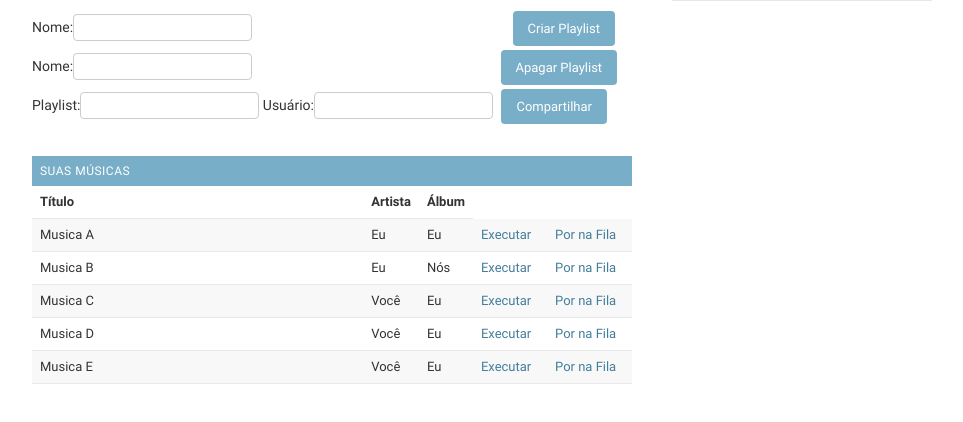
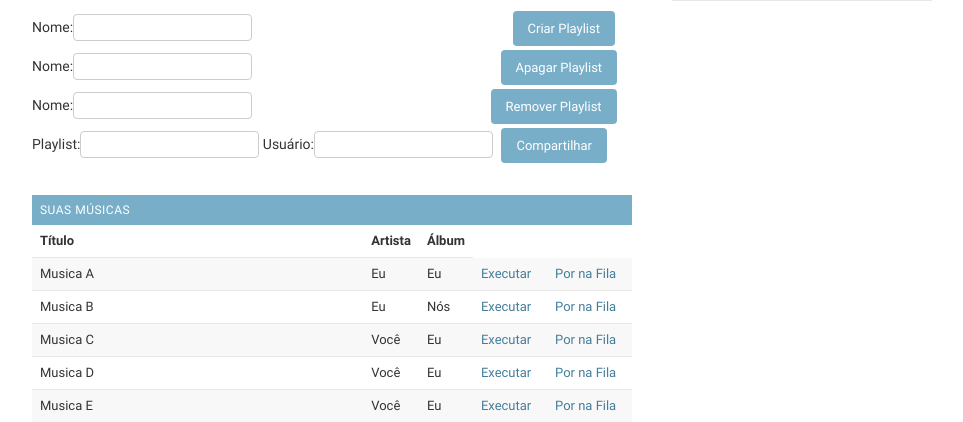
Before and after one commit to bvm810/Sistemas-Operacionais, a Django app: page /autofalante/home/ in a window 1280 px wide. Shown: the part 1011-1433 px from the top of the page, without its empty margins (8-971 px from the left). Before the commit the page ends 1395 px from the top, so only its background shows below. Run offline with Django 3.2, Linux system fonts and the light colour scheme; a user stored in the database is signed in; data comes from the database, SQL or seed files in the repository; both versions use the stored data as it was after the commit.

Commit message:
Adicionada remoção de playlists

```diff
--- a/autofalante/admin.py
+++ b/autofalante/admin.py
@@ -21,13 +21,17 @@ class PlaylistAdmin(admin.ModelAdmin):
 	list_filter = ['creation_date']
 	search_fields = ['playlist_title']
 
+class PlaylistInline(admin.TabularInline):
+	model = Playlist
+	extra = 1
+
 class ListenerInline(admin.StackedInline):
 	model = Listener
 	can_delete = False
 	verbose_name_plural = 'ouvintes'
 
 class UserAdmin(BaseUserAdmin):
-	inlines = (ListenerInline, )
+	inlines = (ListenerInline, PlaylistInline, )
 
 
 admin.site.unregister(User)
--- a/autofalante/forms.py
+++ b/autofalante/forms.py
@@ -29,7 +29,10 @@ class PlaylistDeletionForm(forms.Form):
 		user = self.fields['username'].initial
 
 		if(User.objects.get(username = user).listener.playlists.filter(playlist_title = data).count()==0):
-			raise ValidationError('Playlist inexistente ou não pertence ao usuário')
+			raise ValidationError('Playlist inexistente ou não disponível ao usuário')
+
+		if(Playlist.objects.get(playlist_title = data).creator != User.objects.get(username = user)):
+			raise ValidationError('Usuário não é o criador dessa playlist. Utilizar remoção')
 
 		return data
 
@@ -56,6 +59,27 @@ class PlaylistSharingForm(forms.Form):
 		user = self.fields['original_user'].initial
 
 		if(User.objects.get(username = user).listener.playlists.filter(playlist_title = data).count()==0):
-			raise ValidationError('Playlist inexistente ou não pertence ao usuário')
+			raise ValidationError('Playlist inexistente ou não disponível ao usuário')
 
 		return data
+
+class PlaylistRemovalForm(forms.Form):
+	playlist_name = forms.CharField(label = 'Nome', max_length = 200)
+	username = forms.CharField(max_length = 200, widget = forms.HiddenInput())
+
+	def __init__(self, *args, **kwargs):
+		self.request = kwargs.pop("request")
+		super(PlaylistRemovalForm, self).__init__(*args,**kwargs)
+		self.fields['username'].initial = self.request.user.username
+
+	def clean_playlist_name(self):
+		data = self.cleaned_data['playlist_name']
+		user = self.fields['username'].initial
+
+		if(User.objects.get(username = user).listener.playlists.filter(playlist_title = data).count()==0):
+			raise ValidationError('Playlist inexistente ou não disponível ao usuário')
+
+		if(Playlist.objects.get(playlist_title = data).creator == User.objects.get(username = user)):
+			raise ValidationError('Usuário é o criador dessa playlist. Apague a playlist')
+
+		return data
--- a/autofalante/models.py
+++ b/autofalante/models.py
@@ -11,6 +11,7 @@ class Playlist(models.Model):
 	#de criação
 	playlist_title = models.CharField('nome', max_length = 200)
 	creation_date = models.DateTimeField('data de criação')
+	creator = models.ForeignKey(User, on_delete = models.CASCADE)
 	def __str__(self):
 		return self.playlist_title
 
--- a/autofalante/templates/autofalante/home.html
+++ b/autofalante/templates/autofalante/home.html
@@ -46,6 +46,11 @@
   		{% csrf_token %}
   		{{ deletion_form }}
   		<input style="margin-left:245px;" type="submit" name="delete" value="Apagar Playlist"/>
+	</form>
+	<form method="post">
+  		{% csrf_token %}
+  		{{ removal_form }}
+  		<input style="margin-left:235px;" type="submit" name="remove" value="Remover Playlist"/>
 	</form>
 	<form method="post">
   		{% csrf_token %}
--- a/autofalante/views.py
+++ b/autofalante/views.py
@@ -9,7 +9,7 @@ from django.template import loader
 from django.core.exceptions import ValidationError
 from django.contrib.auth.models import User
 from .models import Playlist, Musica, Listener
-from .forms import PlaylistCreationForm, PlaylistDeletionForm, PlaylistSharingForm
+from .forms import PlaylistCreationForm, PlaylistDeletionForm, PlaylistSharingForm, PlaylistRemovalForm
 
 COMMANDS_PLAYLIST_ID = 6
 ALL_SONGS_PLAYLIST_ID = 1
@@ -34,10 +34,12 @@ def home(request):
         creation_form = PlaylistCreationForm(request.POST)
         deletion_form = PlaylistDeletionForm(request = request)
         sharing_form = PlaylistSharingForm(request = request)
+        removal_form = PlaylistRemovalForm(request = request)
         if (creation_form.is_valid()):
             new_playlist = Playlist(
                 playlist_title = creation_form.cleaned_data['playlist_name'],
                 creation_date = timezone.now(),
+                creator = u
             )
             new_playlist.save()
             u.listener.playlists.add(new_playlist)
@@ -46,6 +48,7 @@ def home(request):
         deletion_form = PlaylistDeletionForm(data = request.POST, request = request)
         creation_form = PlaylistCreationForm()
         sharing_form = PlaylistSharingForm(request = request)
+        removal_form = PlaylistRemovalForm(request = request)
         if (deletion_form.is_valid()):
             deleted_playlist = Playlist.objects.get(playlist_title = deletion_form.cleaned_data['playlist_name'])
             deleted_playlist.delete()
@@ -54,15 +57,26 @@ def home(request):
         deletion_form = PlaylistDeletionForm(request = request)
         creation_form = PlaylistCreationForm()
         sharing_form = PlaylistSharingForm(data = request.POST, request = request)
+        removal_form = PlaylistRemovalForm(request = request)
         if(sharing_form.is_valid()):
             shared_playlist = Playlist.objects.get(playlist_title = sharing_form.cleaned_data['playlist_name'])
             shared_user = User.objects.get(username = sharing_form.cleaned_data['shared_user'])
             shared_user.listener.playlists.add(shared_playlist)
             sharing_form = PlaylistSharingForm(request = request)
+    elif(request.method == 'POST' and 'remove' in request.POST):
+        deletion_form = PlaylistDeletionForm(request = request)
+        creation_form = PlaylistCreationForm()
+        sharing_form = PlaylistSharingForm(request = request)
+        removal_form = PlaylistRemovalForm(data = request.POST, request = request)
+        if(removal_form.is_valid()):
+            removed_playlist = Playlist.objects.get(playlist_title = removal_form.cleaned_data['playlist_name'])
+            u.listener.playlists.remove(removed_playlist)
+            removal_form = PlaylistRemovalForm(request = request)
     else:
         creation_form = PlaylistCreationForm()
         deletion_form = PlaylistDeletionForm(request = request)
         sharing_form = PlaylistSharingForm(request = request)
+        removal_form = PlaylistRemovalForm(request = request)
     template = loader.get_template('autofalante/home.html')
     context = {
         'owned_playlists': owned_playlists,
@@ -70,6 +84,7 @@ def home(request):
         'creation_form': creation_form,
         'deletion_form': deletion_form,
         'sharing_form': sharing_form,
+        'removal_form': removal_form,
     }
     return render(request,'autofalante/home.html',context)
 
```
Also changed, not shown: autofalante/migrations/0007_playlist_creator.py (added), db.sqlite3.
